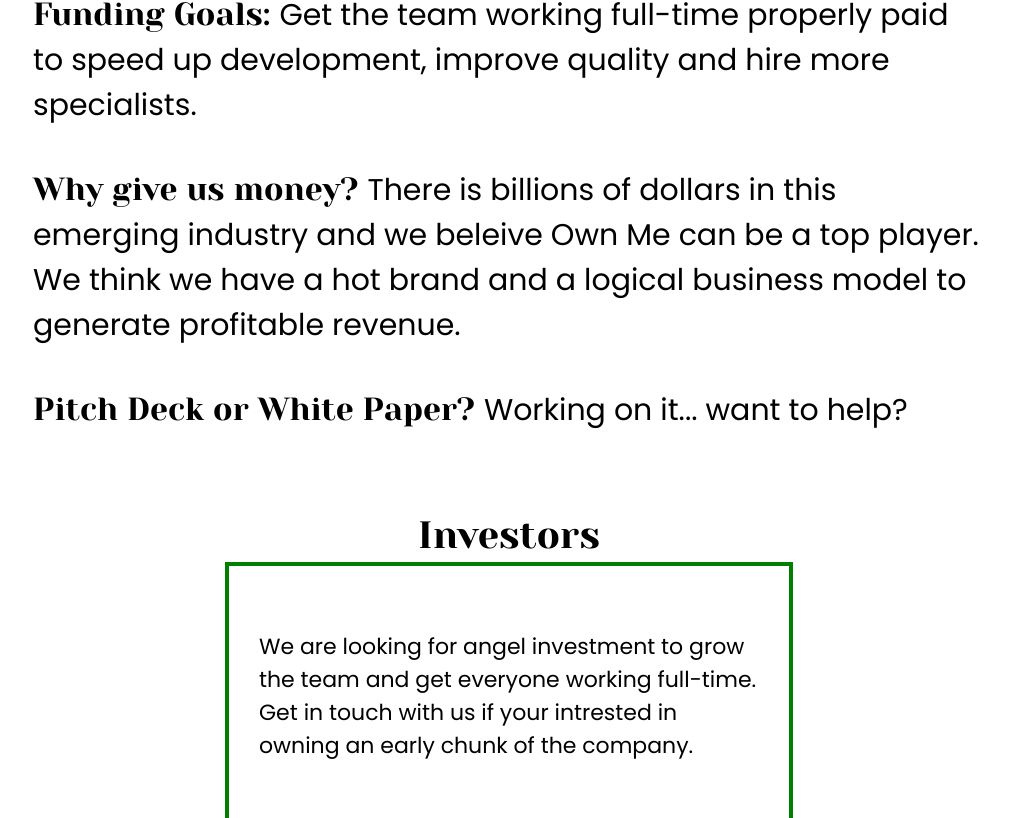
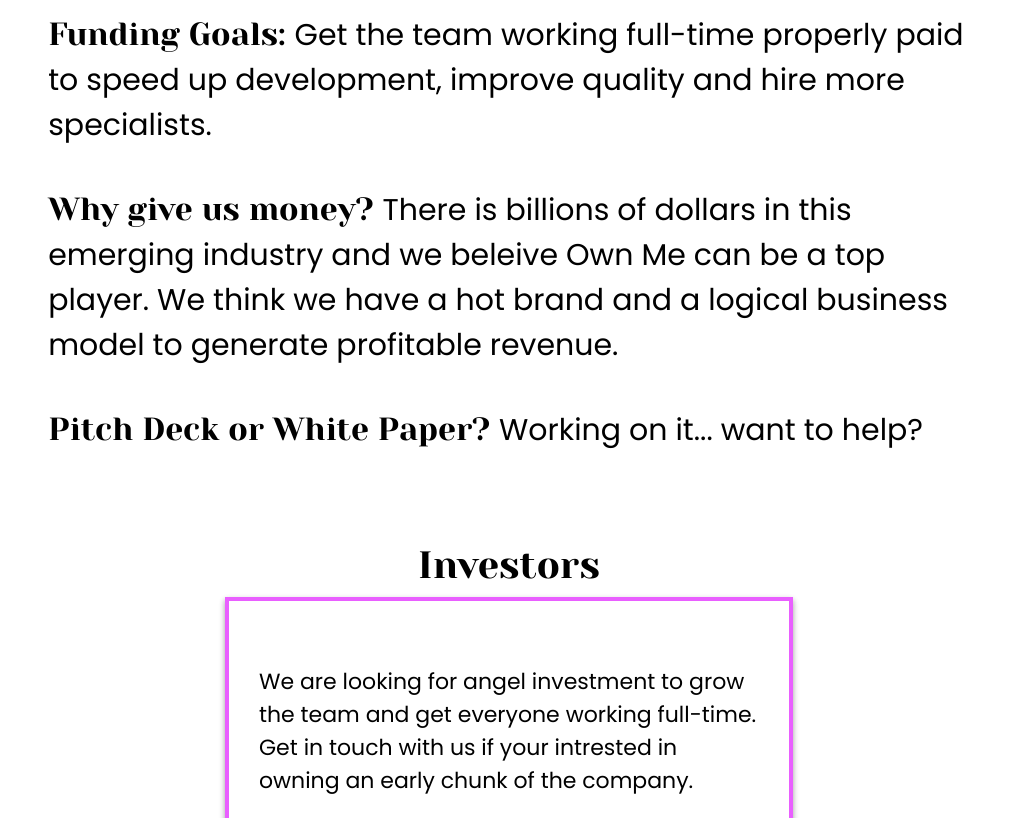
Before and after one commit to own-me/nude-promo, a React app: page / in a window 1280 px wide. Shown: the part 9082-9900 px from the top of the page, without its empty margins (131-1140 px from the left). Built offline with nearby package versions, Linux system fonts and the light colour scheme.

Commit message:
funding card border colors and more work

```diff
--- a/components/funding/Funding.tsx
+++ b/components/funding/Funding.tsx
@@ -14,6 +14,7 @@
     line-height: 2.0;
     letter-spacing: 2.0;
     color: #2A2825;
+    margin-bottom: 50px;
     @media screen and (max-width: 1200px) {
         font-size: 40px;
     }
@@ -43,8 +44,8 @@
             }
             <FundingCardsContainer>
                 {
-                    fundingCardData.map(({ title, text }, index) => {
-                        return <FundingCard title={title} text={text} key={index} />
+                    fundingCardData.map(({ title, text, color }, index) => {
+                        return <FundingCard title={title} text={text} color={color} key={index} />
                     })
                 }
             </FundingCardsContainer>
--- a/components/funding/FundingCard.tsx
+++ b/components/funding/FundingCard.tsx
@@ -2,23 +2,24 @@
 import styled from "styled-components";
 
 const FundingCardContainer = styled.div`
-    margin: 20px;
+    margin: 30px;
 `;
 
 const FundingCardTitle = styled.div`
     font-family: Yeseva One, Open Sans;
     font-size: 38px;
     text-align: center;
-    margin-bottom: 5px;
+    margin-bottom: 10px;
 `;
 
-const FundingCardBox = styled.div`
+const FundingCardBox = styled.div<{ $borderColor: string }>`
     display: flex;
     align-items: center;
-    border: 4px solid green;
+    border: 4px solid ${props => props.$borderColor};
     height: 200px;
     width: 500px;
     padding: 30px;
+    box-shadow: 0 3px 6px rgb(0 0 0 / 16%), 0 3px 6px rgb(0 0 0 / 23%);
 `;
 
 const FundingCardText = styled.div`
@@ -26,11 +27,11 @@
     font-size: 22px;
 `;
 
-export default function FundingCard({ title, text }) {
+export default function FundingCard({ title, text, color }) {
     return (
         <FundingCardContainer>
             <FundingCardTitle>{title}</FundingCardTitle>
-            <FundingCardBox>
+            <FundingCardBox $borderColor={color} >
                 <FundingCardText>{text}</FundingCardText>
             </FundingCardBox>
         </FundingCardContainer>
--- a/components/funding/FundingText.tsx
+++ b/components/funding/FundingText.tsx
@@ -4,7 +4,7 @@
 const FundingTextContainer = styled.div`
     font-family: Poppins, Open Sans;
     font-size: 30px;
-    padding: 20px 100px;
+    padding: 20px 10%;
 `;
 
 const BoldText = styled.span`
--- a/components/funding/config.ts
+++ b/components/funding/config.ts
@@ -20,18 +20,22 @@
 export const fundingCardData = [
     {
         title: "Investors",
-        text: "We are looking for angel investment to grow the team and get everyone working full-time. Get in touch with us if your intrested in owning an early chunk of the company."
+        text: "We are looking for angel investment to grow the team and get everyone working full-time. Get in touch with us if your intrested in owning an early chunk of the company.",
+        color: "#E95FFF"
     },
     {
         title: "VIP Patrons",
-        text: "We might set up a GitGrant, Patreon, GoFundMe account for Own Me and the team. Some perks would be: beta access, discord roles, merch, limited edition NFTs, early-adopter VIP badge on profile and more..."
+        text: "We might set up a GitGrant, Patreon, GoFundMe account for Own Me and the team. Some perks would be: beta access, discord roles, merch, limited edition NFTs, early-adopter VIP badge on profile and more...",
+        color: "#00B2FF"
     },
     {
         title: "Wall of Fame",
-        text: "Patrons and Investors can be included in our Wall of Fame. Plug your company, twitter, name and leave a unique message. Wall of Fame members can get some perks."
+        text: "Patrons and Investors can be included in our Wall of Fame. Plug your company, twitter, name and leave a unique message. Wall of Fame members can get some perks.",
+        color: "#F4CA33"
     },
     {
         title: "Celebrities",
-        text: "Have a large fanbase, following or are an established creator? We are open to doing VIP partner deals. We can give VIP support and promotion such as with NFT auctions and frontpage placements."
+        text: "Have a large fanbase, following or are an established creator? We are open to doing VIP partner deals. We can give VIP support and promotion such as with NFT auctions and frontpage placements.",
+        color: "#04CC00"
     }
 ];
--- a/components/roadmap/RoadmapDesktop.tsx
+++ b/components/roadmap/RoadmapDesktop.tsx
@@ -11,7 +11,6 @@
     display: flex;
     justify-content: space-between;
     padding: 50px 0px;
-    margin-bottom: 75px;
     @media screen and (max-width: 1200px) {
         display: none;
     }
```
